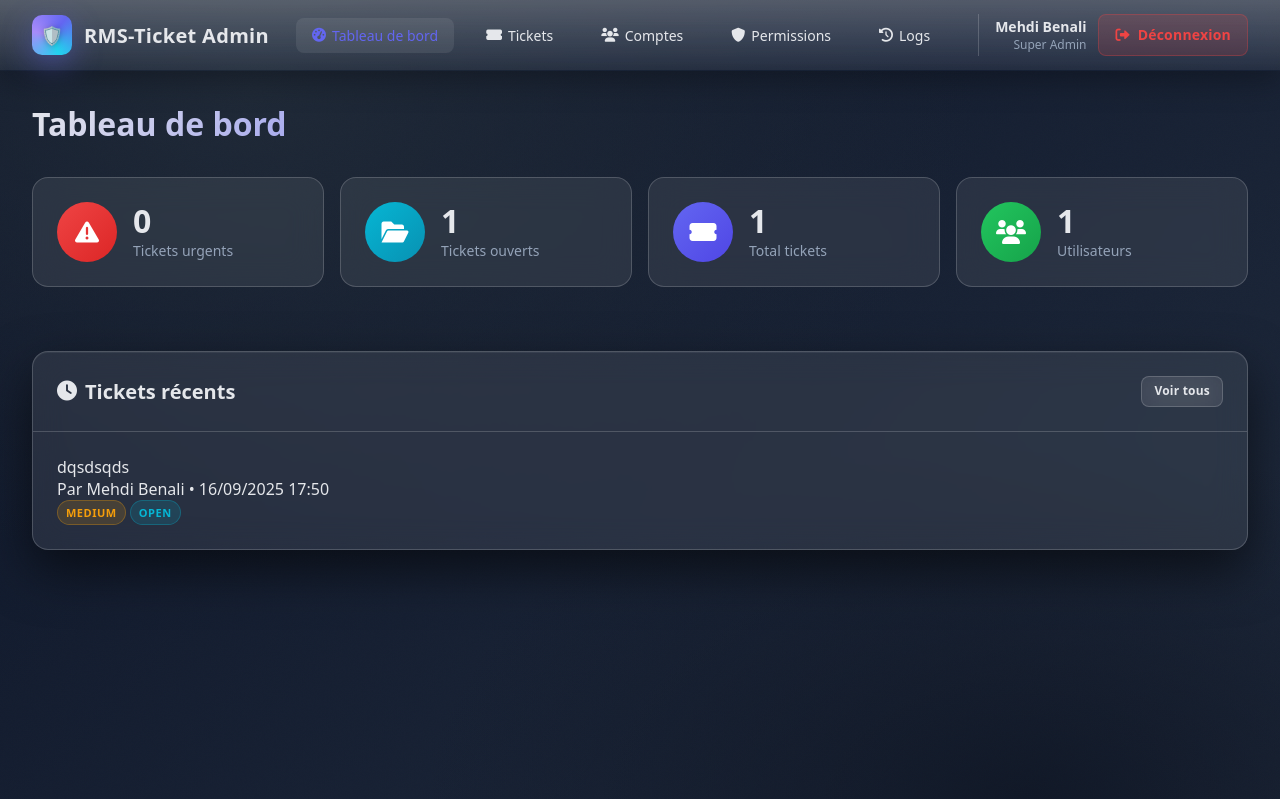
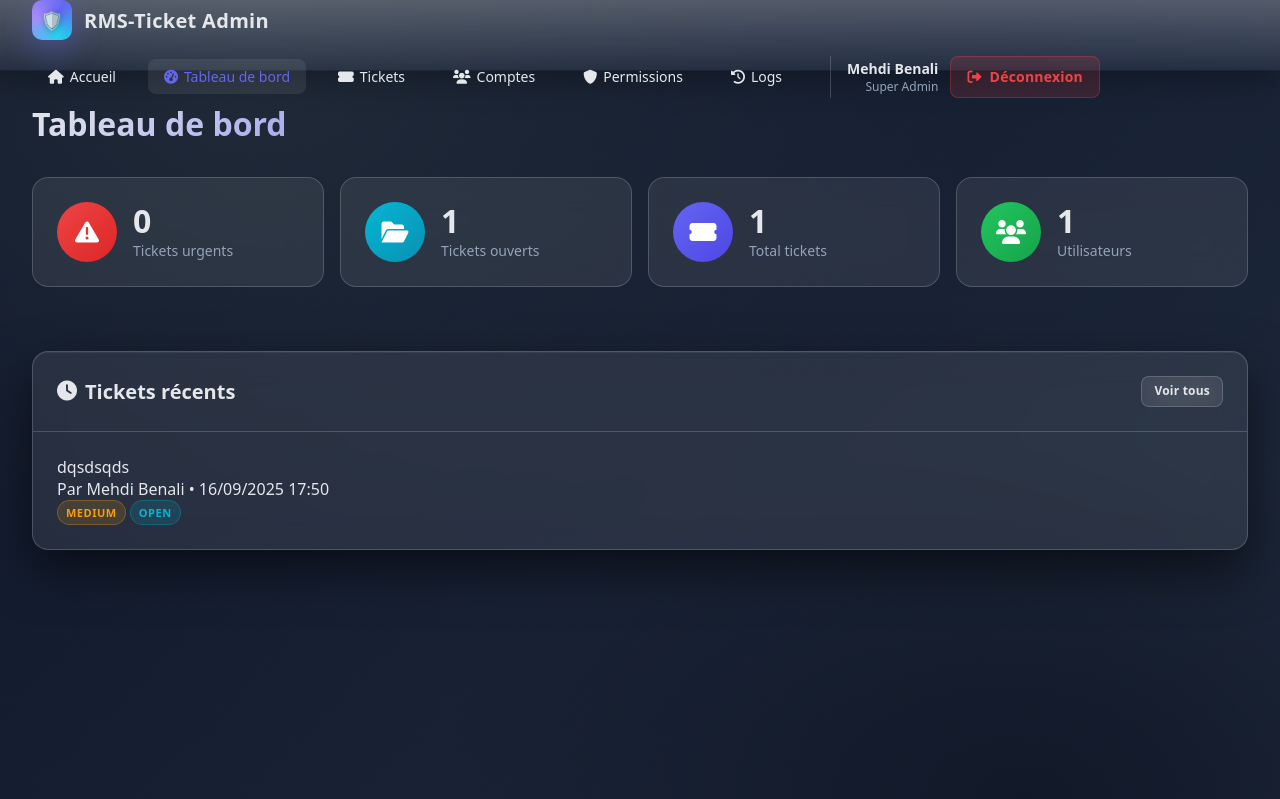
Before and after one commit to Sasukisse/RMS-Ticket, a PHP site: page /AdminPanel/adminpanel.php in a window 1280 px wide. Shown: the top 799 px of the page. Run offline with PHP 8.4, Linux system fonts and the light colour scheme; a user stored in the database is signed in; data comes from the database, SQL or seed files in the repository.

Commit message:
Ajout d'un lien vers la page d'accueil dans le menu de navigation de adminpanel.php

```diff
--- a/AdminPanel/adminpanel.php
+++ b/AdminPanel/adminpanel.php
@@ -738,6 +738,9 @@ function page_layout(string $title, string $content, array $opts = []): void {
             </a>
 
             <div class="nav-menu">
+                <a href="../HomePage/index.php" class="nav-link">
+                    <i class="fas fa-home"></i> Accueil
+                </a>
                 <a href="?action=dashboard" class="nav-link <?= $current_action === 'dashboard' ? 'active' : '' ?>">
                     <i class="fas fa-tachometer-alt"></i> Tableau de bord
                 </a>
```
